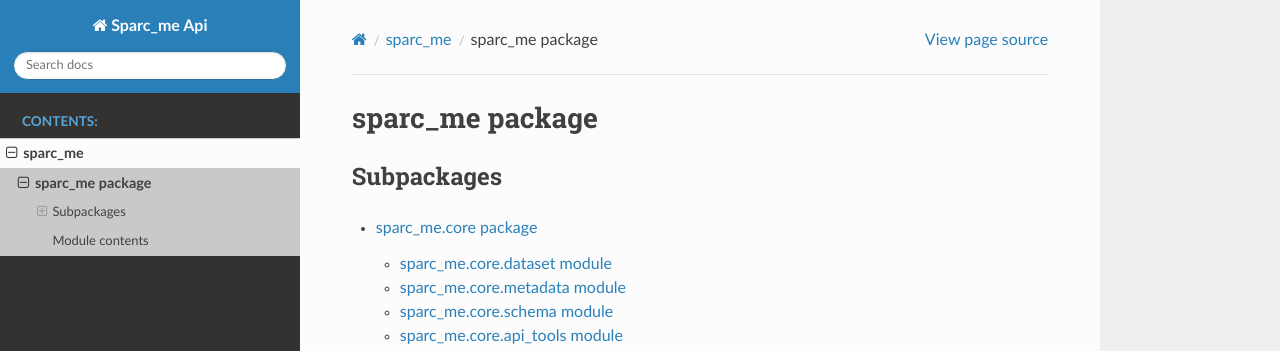
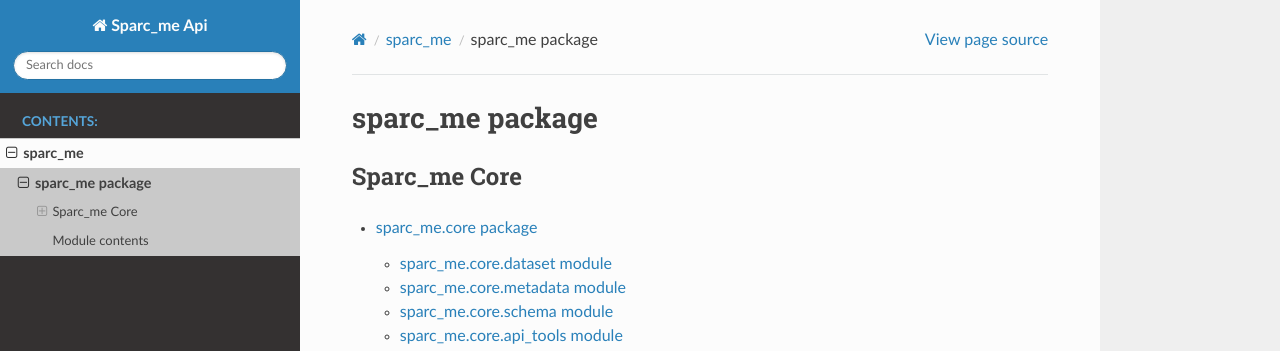
Before and after one commit to SPARC-FAIR-Codeathon/sparc-me, a Sphinx documentation site: the page built from docs/source/sparc_me.rst, in a window 1280 px wide. Shown: the top 351 px of the page. Built offline with Sphinx 7.4.7 and the Read the Docs theme 2.0.0, drawn with Linux system fonts in a browser that asks for light colours.

Commit message:
update doc

```diff
--- a/docs/source/conf.py
+++ b/docs/source/conf.py
@@ -13,7 +13,8 @@
 import os
 import sys
 
-sys.path.append(os.path.abspath('../../'))
+sys.path.append('../../')
+sys.path.insert(0, os.path.abspath('../../'))
 
 
 
--- a/docs/source/sparc_me.rst
+++ b/docs/source/sparc_me.rst
@@ -1,8 +1,8 @@
 sparc\_me package
 =================
 
-Subpackages
------------
+Sparc_me Core
+------------------
 
 .. toctree::
    :maxdepth: 4
@@ -10,7 +10,7 @@ Subpackages
    sparc_me.core
 
 Module contents
----------------
+----------------
 
 .. automodule:: sparc_me
    :members:
```
